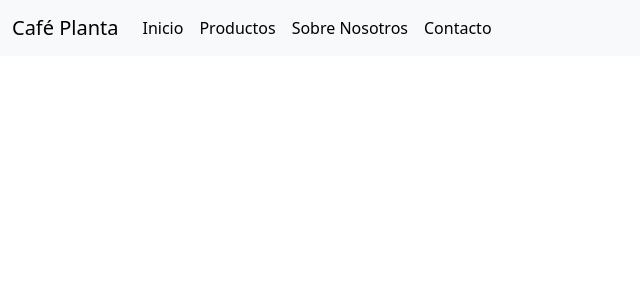
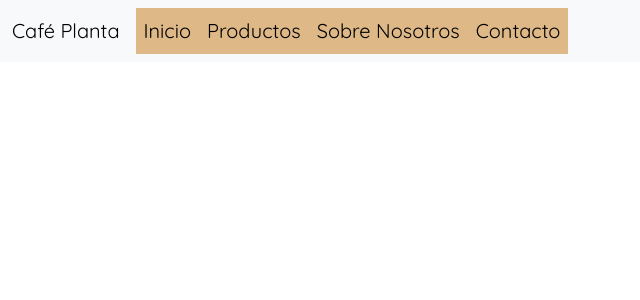
Before and after one commit to joaonunez/reactLandingPage, a React (Create React App) app in the folder app/: page / in a window 1280 px wide. Shown: the top 300 px of the page, without its empty margins (0-640 px from the left). Built offline with nearby package versions, Linux system fonts and the light colour scheme.

Commit message:
module scripts

```diff
--- a/app/package.json
+++ b/app/package.json
@@ -3,6 +3,7 @@
   "version": "0.1.0",
   "private": true,
   "dependencies": {
+    "@popperjs/core": "^2.11.8",
     "@testing-library/jest-dom": "^5.17.0",
     "@testing-library/react": "^13.4.0",
     "@testing-library/user-event": "^13.5.0",
--- a/app/src/App.js
+++ b/app/src/App.js
@@ -1,4 +1,5 @@
 import 'bootstrap/dist/css/bootstrap.min.css';
+import './css/main.css'
 import { Header } from './components/Header';
 
 
--- a/app/src/components/subcomponents/NavItem.jsx
+++ b/app/src/components/subcomponents/NavItem.jsx
@@ -1,28 +1,11 @@
+import navItems from "../../scripts/nav/navitems";
 export function NavItem() {
-  let navItems = [
-    {
-      id: 1,
-      title: "Inicio",
-    },
-    {
-      id: 2,
-      title: "Productos",
-    },
-    {
-      id: 3,
-      title: "Sobre Nosotros",
-    },
-    {
-      id: 4,
-      title: "Contacto",
-    },
-  ];
   return (
     <>
       {navItems.map((item) => (
-        <li className="nav-item" key={item.id+item.title}>
+        <li className="nav-item navitem" key={item.id+item.title}>
           <a
-            className="nav-link active"
+            className="nav-link active a-item"
             aria-current="page"
             href="https://www.youtube.com"
             target="_blank"
--- /dev/null
+++ b/app/src/css/main.css
@@ -0,0 +1,5 @@
+@import url('https://fonts.googleapis.com/css2?family=Quicksand:wght@300..700&display=swap');
+@import url('./subcss/nav.css');
+*{
+    font-family: "Quicksand";
+}
--- /dev/null
+++ b/app/src/css/subcss/nav.css
@@ -0,0 +1,9 @@
+.a-item{
+    width: auto;
+    background-color: burlywood;
+    font-size: 20px;
+    text-align: center;
+}
+.a-item:hover{
+    background-color: cadetblue;
+}
--- a/app/src/index.js
+++ b/app/src/index.js
@@ -1,6 +1,7 @@
 import React from 'react';
 import ReactDOM from 'react-dom/client';
 import App from './App';
+import 'bootstrap/dist/js/bootstrap.bundle.min.js';
 
 const root = ReactDOM.createRoot(document.getElementById('root'));
 root.render(
--- /dev/null
+++ b/app/src/scripts/nav/navitems.js
@@ -0,0 +1,20 @@
+let navItems = [
+    {
+      id: 1,
+      title: "Inicio",
+    },
+    {
+      id: 2,
+      title: "Productos",
+    },
+    {
+      id: 3,
+      title: "Sobre Nosotros",
+    },
+    {
+      id: 4,
+      title: "Contacto",
+    },
+  ];
+
+export default navItems;
```
Also changed, not shown: 1 other file (tests, documents, lock files or other folders).
